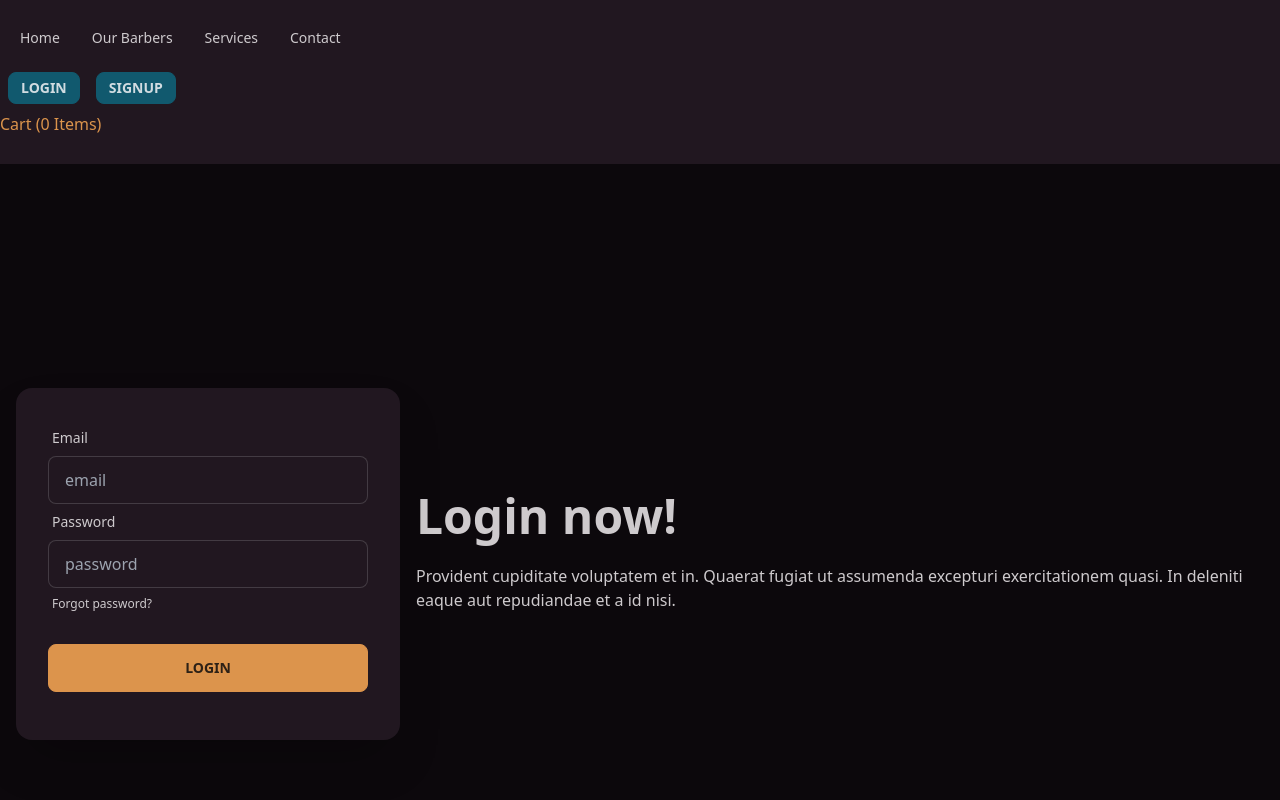
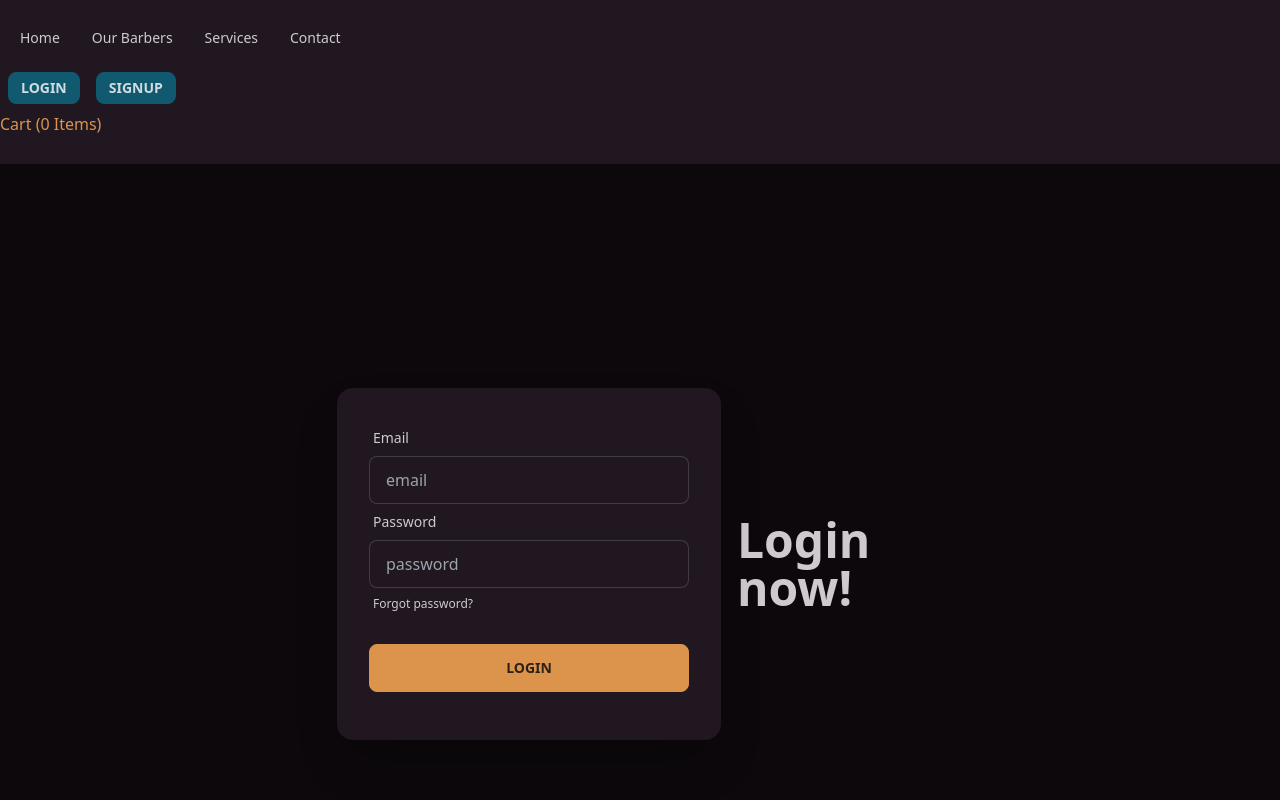
Before and after one commit to princessjenn/project-03, a React (Vite) app in the folder client/: page /login in a window 1280 px wide. Shown: the top 800 px of the page. Built offline with nearby package versions, Linux system fonts and the light colour scheme.

Commit message:
romving latin from login page

```diff
--- a/client/src/pages/Login/index.jsx
+++ b/client/src/pages/Login/index.jsx
@@ -45,11 +45,6 @@
       <div className="hero-content flex-col lg:flex-row-reverse">
         <div className="text-center lg:text-left">
           <h1 className="text-5xl font-bold">Login now!</h1>
-          <p className="py-6">
-            Provident cupiditate voluptatem et in. Quaerat fugiat ut assumenda
-            excepturi exercitationem quasi. In deleniti eaque aut repudiandae et
-            a id nisi.
-          </p>
         </div>
         <div className="card flex-shrink-0 w-full max-w-sm shadow-2xl bg-base-100">
           <div className="card-body">
```
